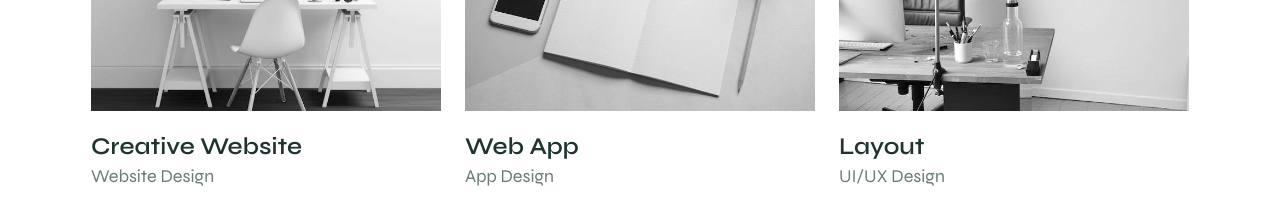
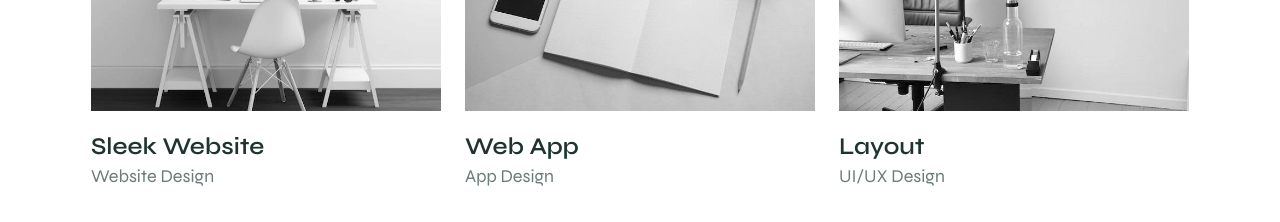
Before and after one commit to elekere/elekere.github.io, a plain HTML site: page index.html in a window 1280 px wide. Shown: the part 1840-2062 px from the top of the page. Drawn offline with nearby package versions, Linux system fonts and the light colour scheme.

Commit message:
index.html edited

```diff
--- a/index.html
+++ b/index.html
@@ -224,7 +224,7 @@
               class="work__img" />
             <i class="ri-arrow-right-circle-line work__icon"></i>
           </a>
-          <h2 class="work__title">Creative Website</h2>
+          <h2 class="work__title">Sleek Website</h2>
           <span class="work__subtitle">Website Design</span>
         </article>
         <article class="work__card">
```
